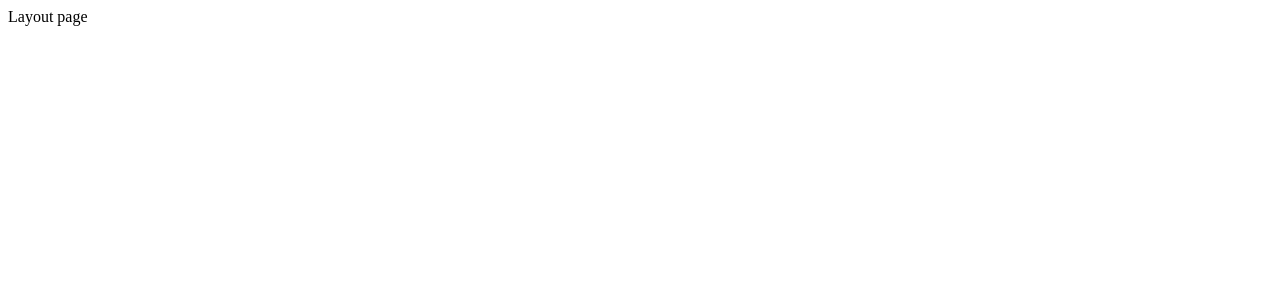
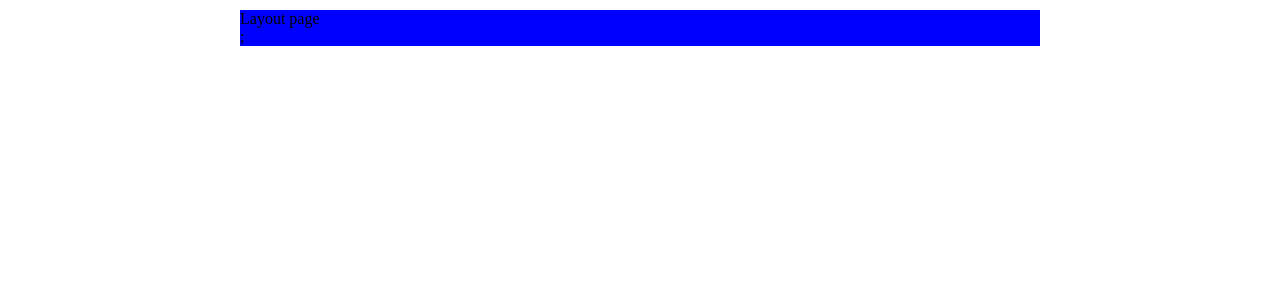
Before and after one commit to alestrella/react-ewallet, a React (Create React App) app: page / in a window 1280 px wide. Shown: the top 300 px of the page. Built offline with nearby package versions, Linux system fonts and the light colour scheme.

Commit message:
added SharedLayout structure

```diff
--- a/src/components/App.jsx
+++ b/src/components/App.jsx
@@ -1,12 +1,10 @@
 import { Route, Routes } from 'react-router-dom';
-import { Layout } from './Layout';
-
-
+import { SharedLayout } from './layout/SharedLayout';
 
 function App() {
   return (
     <Routes>
-      <Route path="/" element={<Layout />}>
+      <Route path="/" element={<SharedLayout />}>
         {/* <Route path="/login" element={<LoginPage />}></Route> */}
         {/* <Route path="/signup" element={<SignupPage />}></Route> */}
       </Route>
--- a/src/components/Layout.jsx
+++ /dev/null
@@ -1,5 +0,0 @@
-export const Layout = () => {
-  return <div> Layout page </div>;
-};
-
-export default Layout;
--- /dev/null
+++ b/src/components/layout/SharedLayout.jsx
@@ -0,0 +1,9 @@
+import { Container } from './common/Container.style';
+
+export const SharedLayout = () => {
+  return (
+    <Container>
+      <div> Layout page </div>;
+    </Container>
+  );
+};
--- /dev/null
+++ b/src/components/layout/common/Container.style.js
@@ -0,0 +1,8 @@
+import styled from 'styled-components';
+
+export const Container = styled.div`
+  margin: 0 auto;
+  margin-top: 10px;
+  max-width: 800px;
+  background-color: blue;
+`;
```
Also changed, not shown: src/components/layout/common/Header/Header.jsx (added), src/components/layout/common/UserMenu/UserMenu.jsx (added).
